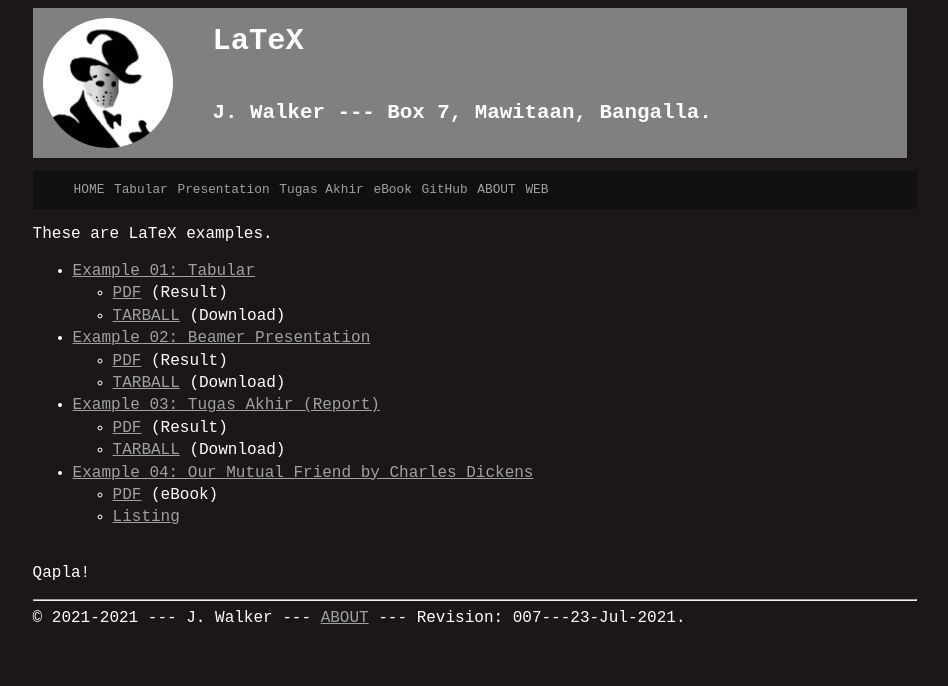
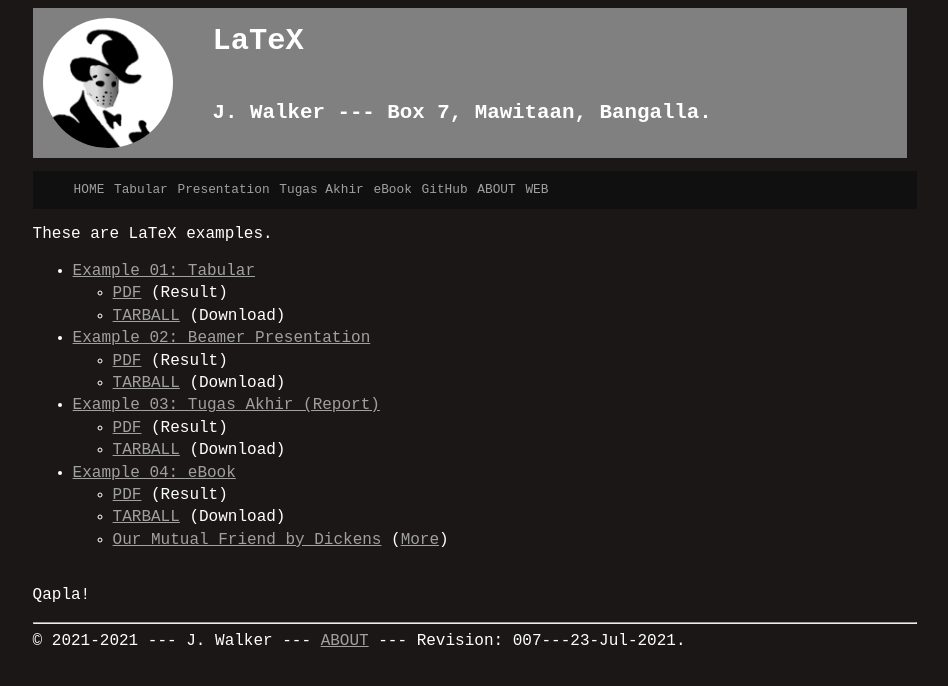
Before and after one commit to Belajar-Latex/latex, a Jekyll site: the page built from index.md, in a window 1280 px wide. Shown: the top 686 px of the page, without its empty margins (165-1113 px from the left). Built offline with Jekyll 4.4.1, drawn with Linux system fonts in a browser that asks for light colours.

Commit message:
new file:   tarballs/LaTeX04.tar.bz2

```diff
--- a/index.md
+++ b/index.md
@@ -13,9 +13,10 @@
 * [Example 03: Tugas Akhir (Report)](/LaTeX03/)
   * [PDF](LaTeX03/skripsi.pdf) (Result)
   * [TARBALL](tarballs/LaTeX03.tar.bz2) (Download)
-* [Example 04: Our Mutual Friend by Charles Dickens ](https://JennyWren.vlsm.org/)
-  * [PDF](https://jennywren.vlsm.org/LaTeX/JennyWren.pdf) (eBook)
-  * [Listing](https://jennywren.vlsm.org/004.html)
+* [Example 04: eBook](/LaTeX04)
+  * [PDF](LaTeX04/JennyWren.pdf) (Result)
+  * [TARBALL](tarballs/LaTeX04.tar.bz2) (Download)
+  * [Our Mutual Friend by Dickens](https://jennywren.vlsm.org/LaTeX/JennyWren.pdf) ([More](https://jennywren.vlsm.org/))
 
 <br>
 Qapla!
```
Also changed, not shown: LaTeX04/LaTeX04.md (+2 -2 lines), 12 other files.
